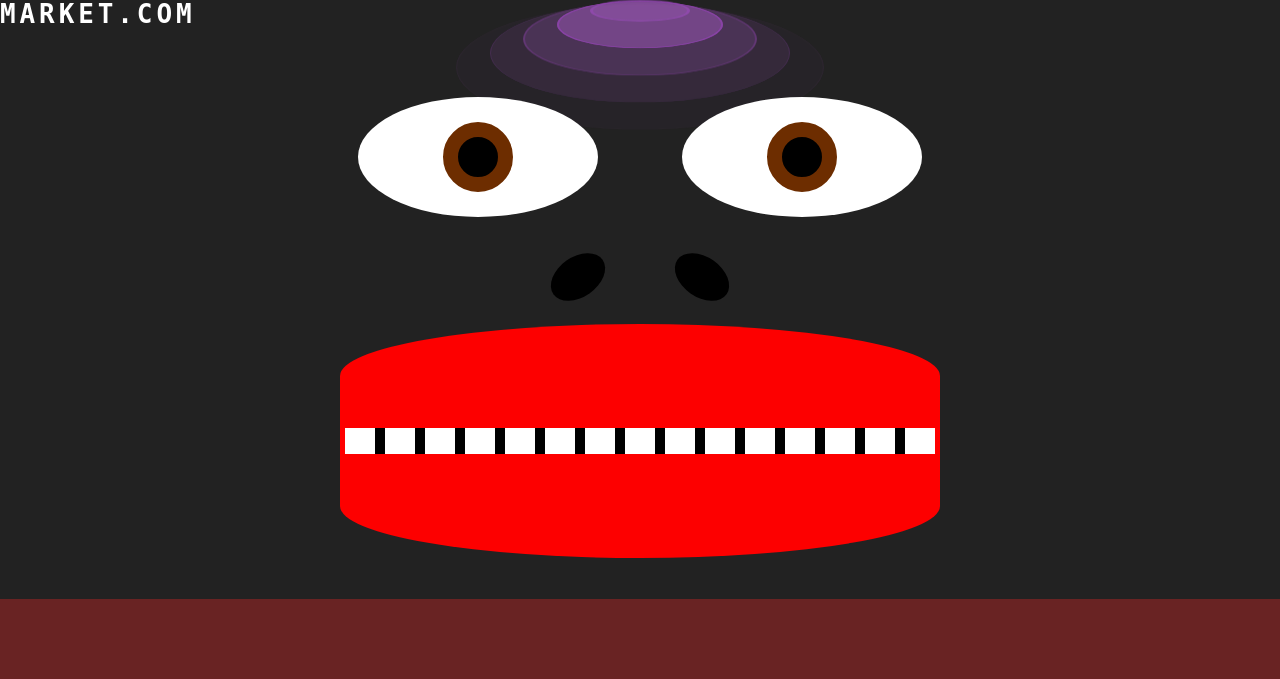
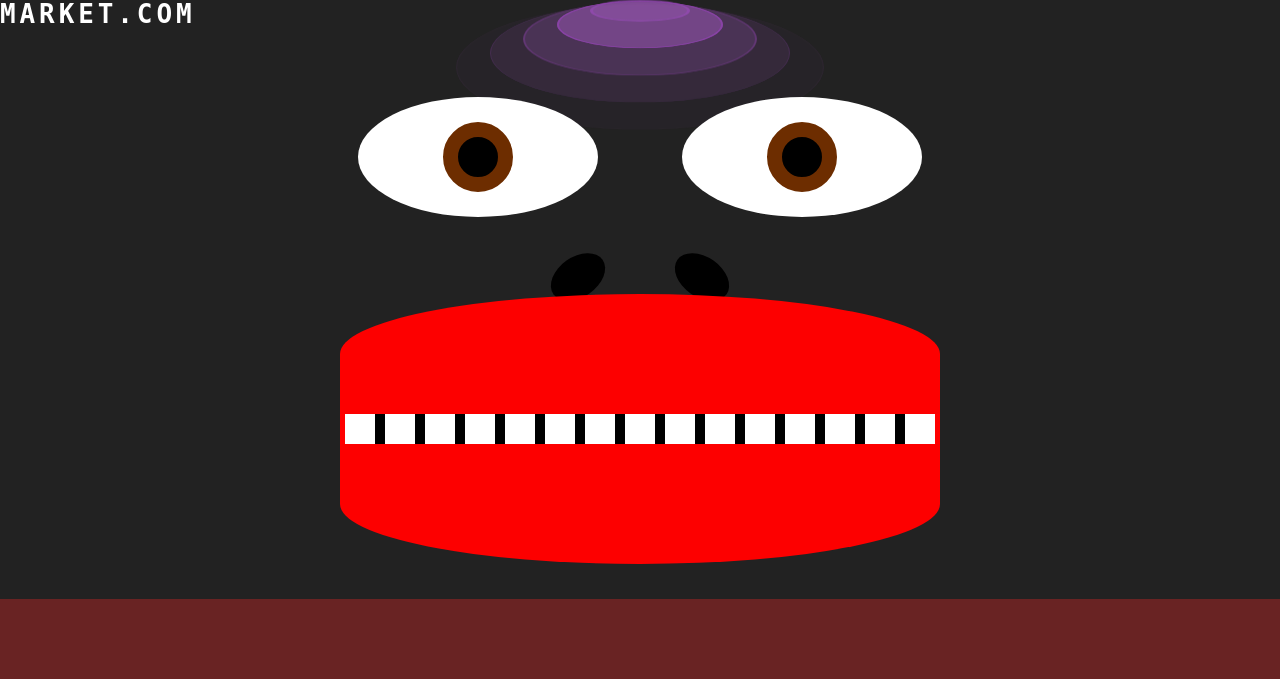
Before and after one commit to madcvvs/market, a PHP site: page / in a window 1280 px wide. Shown: the part 121-800 px from the top of the page. Run offline with PHP 8.4, Linux system fonts and the light colour scheme.

Commit message:
big mouth

```diff
--- a/css.css
+++ b/css.css
@@ -314,7 +314,7 @@ transition: 0.4s all;
 
 .shut{
   width: 600px;
-  height: 260px;
+  height: 300px;
   background: transparent;
   position: absolute;
   top: 80%;
```
